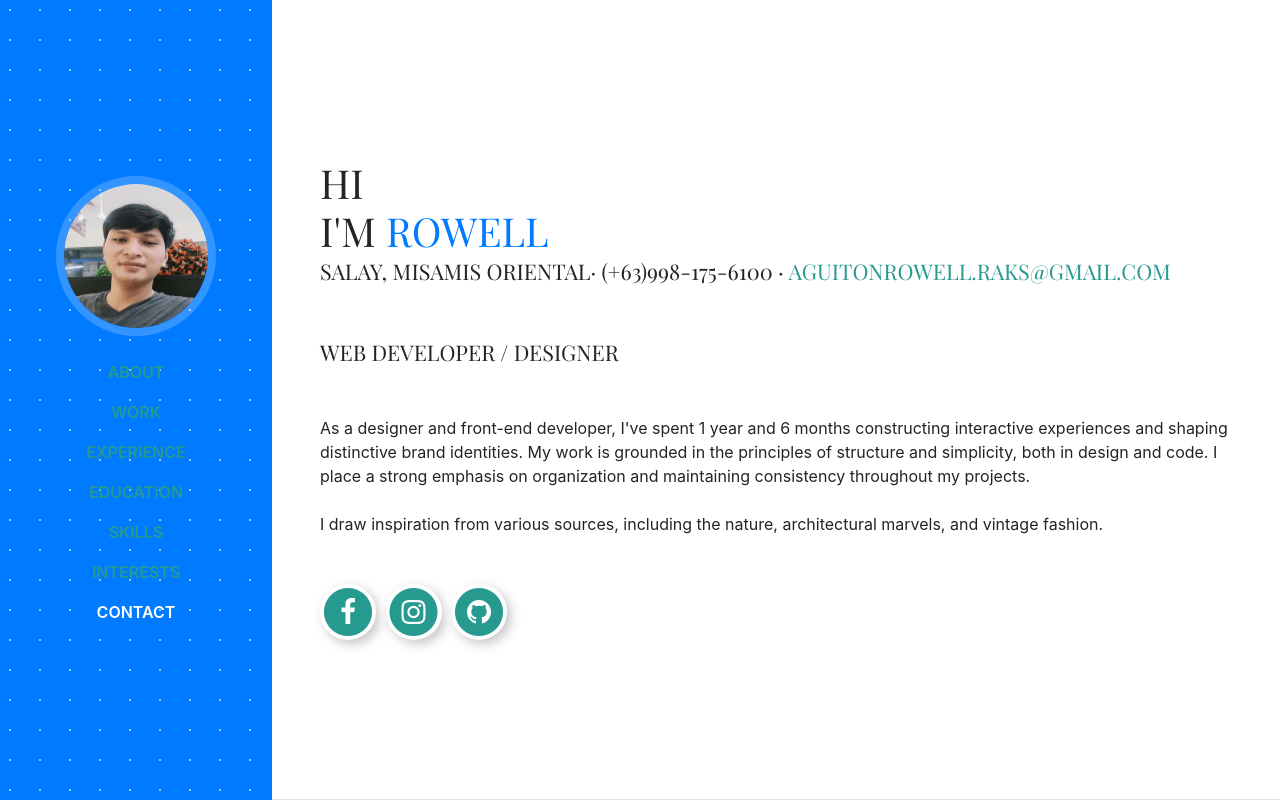
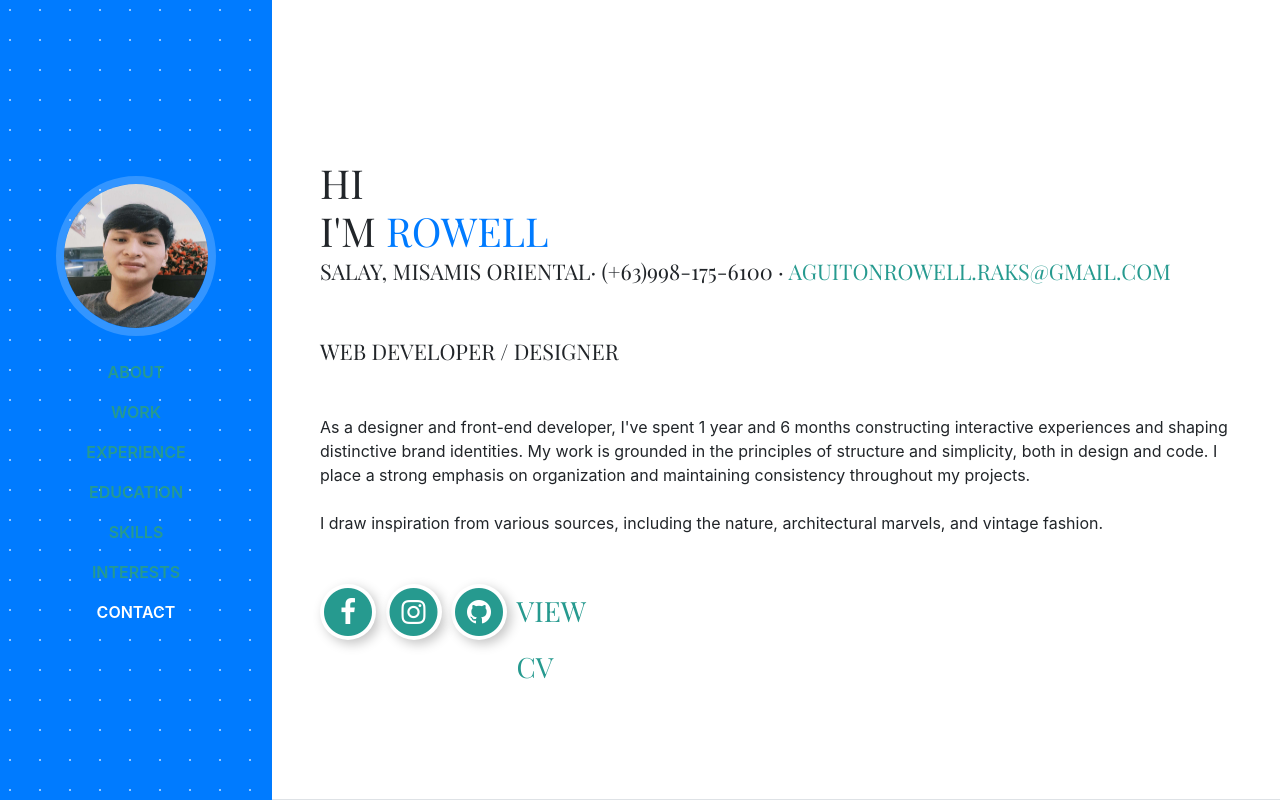
Before and after one commit to ElektroRaks/Portfolio, a website with bundled scripts: page index.html in a window 1280 px wide. Shown: the top 800 px of the page. Built offline with nearby package versions, Linux system fonts and the light colour scheme; a web font is replaced by a local one.

Commit message:
Update index.html
Signed-off-by: ElektroRaks <128347373+ElektroRaks@users.noreply.github.com>

```diff
--- a/index.html
+++ b/index.html
@@ -122,11 +122,13 @@
               </span>
             </a>
           </li>
-<!--           <li class="list-inline-item">
+          <li class="list-inline-item">
             <a class="subheading mb-5" target="_blank" href="https://www.canva.com/design/DAF4vfFy_uM/iujafKb8U6livNDyDK5R-A/view">
-              View CV
+              <span class="fa-stack fa-lg">
+                View CV
+              </span>
             </a>
-          </li> -->
+          </li>
         </ul>
       </div>
     </section>
```
